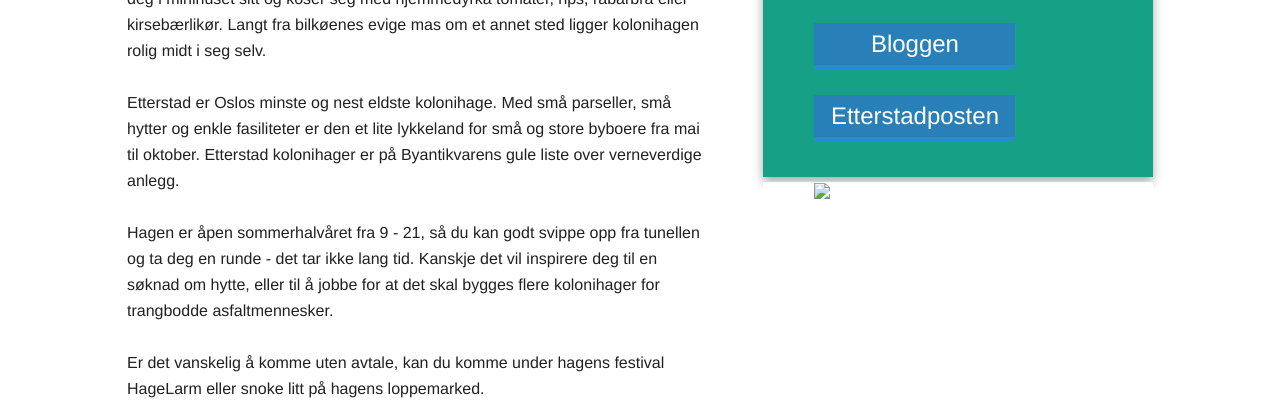
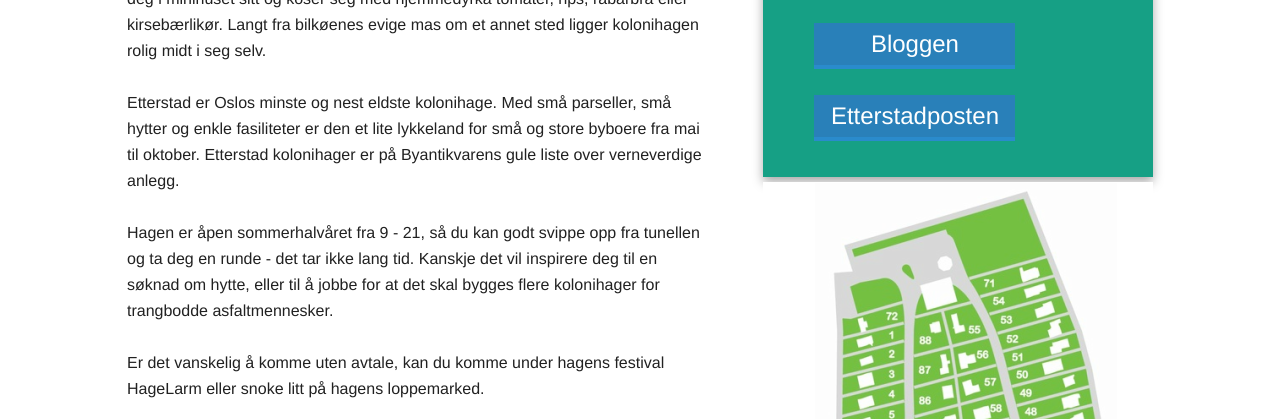
Before and after one commit to AlfredClatworthy/alfredclatworthy.github.io, a plain HTML site: page index.html in a window 1280 px wide. Shown: the part 340-759 px from the top of the page. Drawn offline with nearby package versions, Linux system fonts and the light colour scheme; files whose address does not match are found by name.

Commit message:
Fix img1

```diff
--- a/index.html
+++ b/index.html
@@ -75,7 +75,7 @@ Er det vanskelig å komme uten avtale, kan du komme under hagens festival HageLa
 
                 </aside>
                 <aside id="kart">
-                    <img id="Map" src="../1350848374.png" alt="1350848374" width="304" height="678">
+                    <img id="Map" src="img/1350848374.png" alt="1350848374" width="304" height="678">
                 </aside>
 
 
```
